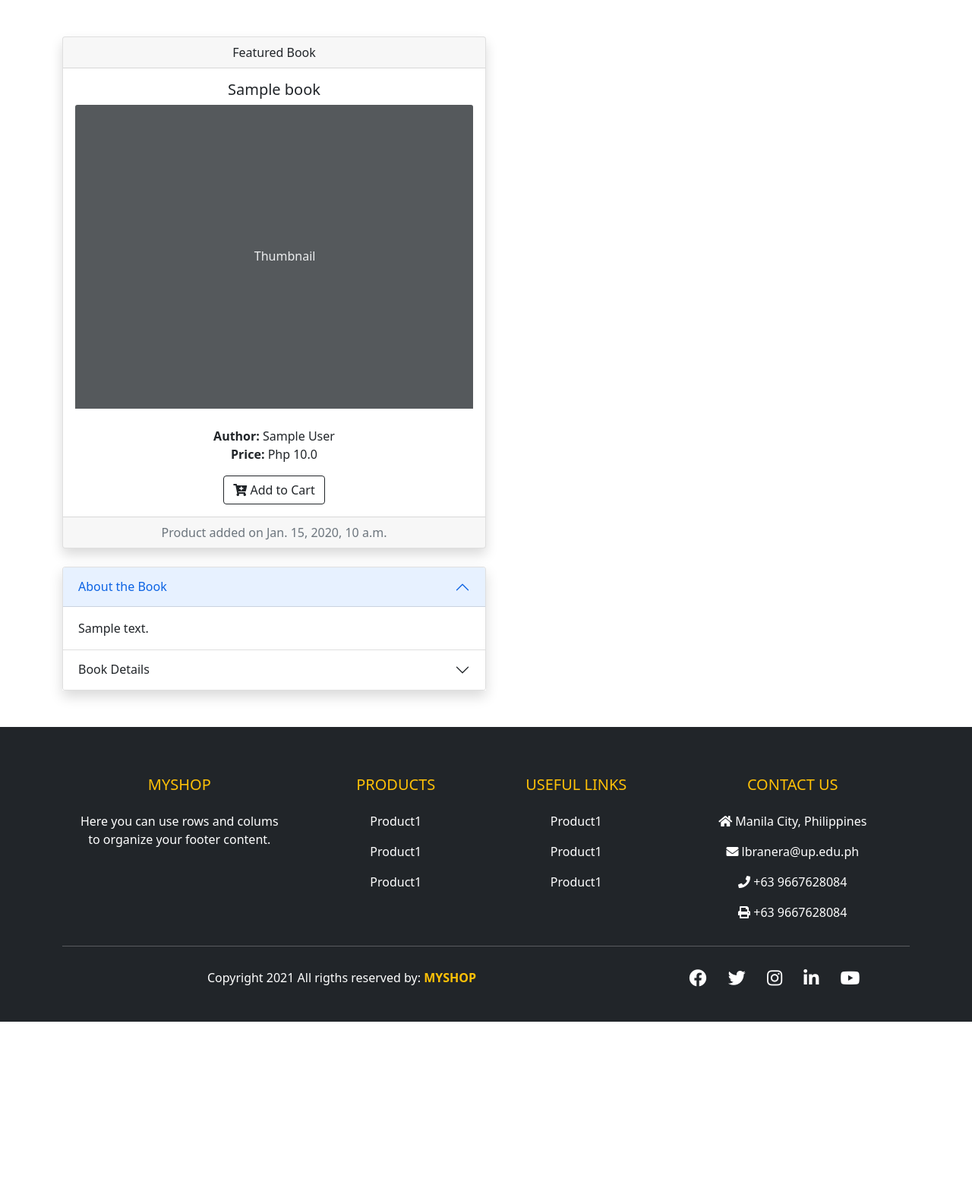
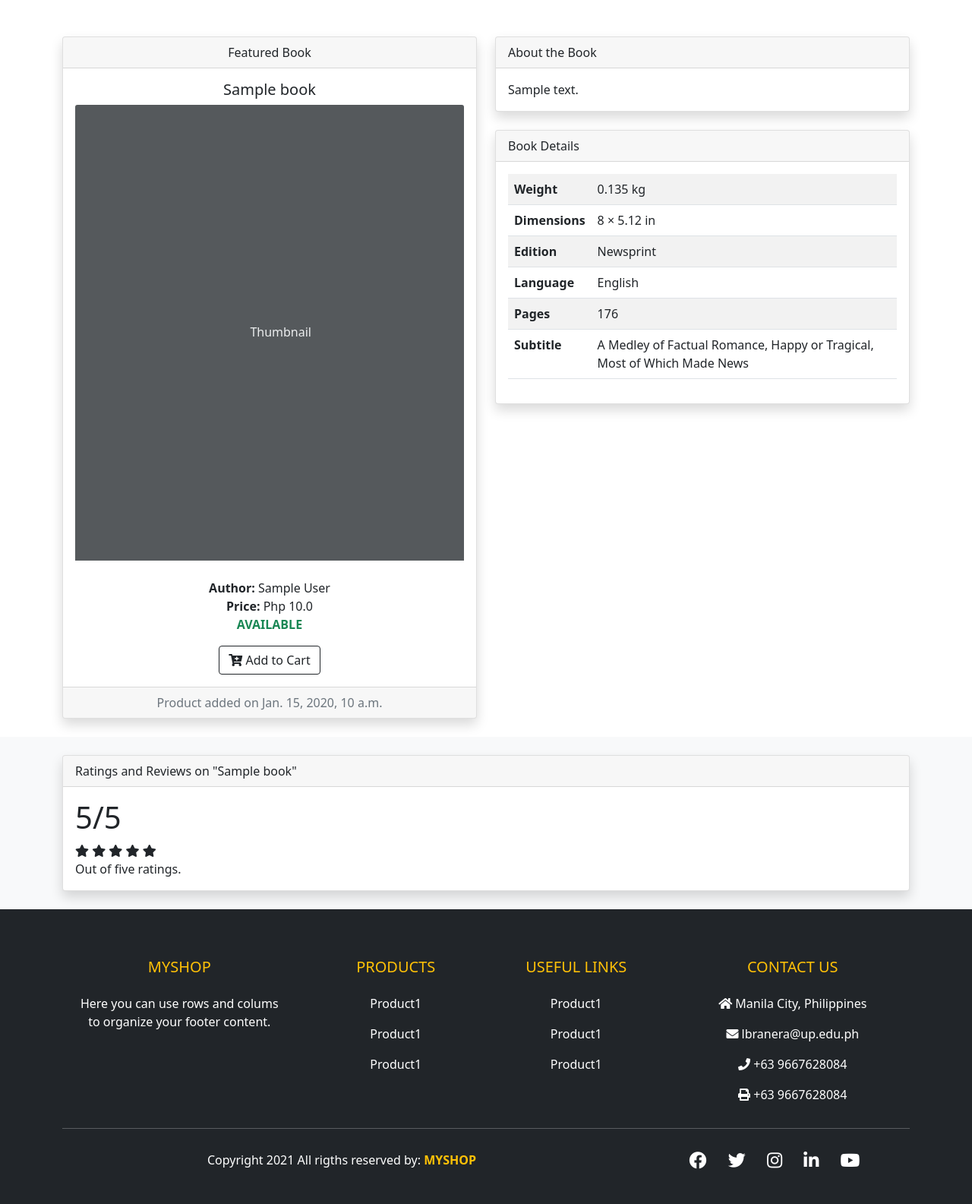
Before and after one commit to lbranera/MyShop, a Django app: page /book/1/ in a window 1280 px wide. Shown: the part 56-1641 px from the top of the page at 76% size. Before the commit the page ends 1401 px from the top, so only its background shows below. Run offline with Django 3.2, Linux system fonts and the light colour scheme; tables that the repository leaves empty hold one stand-in row (values such as "Sample post").

Commit message:
modified view book page

```diff
--- a/products/templates/products/book.html
+++ b/products/templates/products/book.html
@@ -4,6 +4,7 @@
 
 <br><br>
 <div class="container">
+  <div class="row">
     <div class="col-sm-6">
       <div class="card text-center shadow">
         <div class="card-header">
@@ -12,12 +13,13 @@
         <div class="card-body">
             <h5 class="card-title">{{book.title}}</h5>
 
-                <svg class="bd-placeholder-img card-img-top" width="100%" height="400" xmlns="http://www.w3.org/2000/svg" role="img" aria-label="Placeholder: Thumbnail" preserveAspectRatio="xMidYMid slice" focusable="false"><title>Placeholder</title><rect width="100%" height="100%" fill="#55595c"/><text x="45%" y="50%" fill="#eceeef" dy=".3em">Thumbnail</text></svg>
+            <svg class="bd-placeholder-img card-img-top" width="100%" height="600" xmlns="http://www.w3.org/2000/svg" role="img" aria-label="Placeholder: Thumbnail" preserveAspectRatio="xMidYMid slice" focusable="false"><title>Placeholder</title><rect width="100%" height="100%" fill="#55595c"/><text x="45%" y="50%" fill="#eceeef" dy=".3em">Thumbnail</text></svg>
 
                 <br><br>
                 <p class="card-text">
                     <strong>Author:</strong> {{book.author}} <br>
-                    <strong>Price:</strong> Php {{book.price}}
+                    <strong>Price:</strong> Php {{book.price}} <br>
+                    <strong class="text-success">AVAILABLE</strong>
                 </p>
 
                 <button type="button" class="btn btn-outline-dark"> <i class="fas fa-cart-plus"></i> Add to Cart</button>
@@ -26,39 +28,85 @@
           Product added on {{book.date_created}}
         </div>
       </div>
+    </div>
+
+    <div class="col-sm-6">
+      <div class="card shadow">
+        <div class="card-header">
+          About the Book
+        </div>
+        <div class="card-body">
+          {{book.description}}
+        </div>
+      </div>
 
       <br>
 
-        <div class="accordion shadow" id="accordionExample">
-            <div class="accordion-item">
-              <h2 class="accordion-header" id="headingOne">
-                <button class="accordion-button" type="button" data-bs-toggle="collapse" data-bs-target="#collapseOne" aria-expanded="true" aria-controls="collapseOne">
-                  About the Book
-                </button>
-              </h2>
-              <div id="collapseOne" class="accordion-collapse collapse show" aria-labelledby="headingOne" data-bs-parent="#accordionExample">
-                <div class="accordion-body">
-                    {{book.description}}
+      <div class="card shadow">
+        <div class="card-header">
+          Book Details
         </div>
-              </div>
-            </div>
-            <div class="accordion-item">
-              <h2 class="accordion-header" id="headingTwo">
-                <button class="accordion-button collapsed" type="button" data-bs-toggle="collapse" data-bs-target="#collapseTwo" aria-expanded="false" aria-controls="collapseTwo">
-                  Book Details
-                </button>
-              </h2>
-              <div id="collapseTwo" class="accordion-collapse collapse" aria-labelledby="headingTwo" data-bs-parent="#accordionExample">
-                <div class="accordion-body">
-                  <strong>This is the second item's accordion body.</strong> It is hidden by default, until the collapse plugin adds the appropriate classes that we use to style each element. These classes control the overall appearance, as well as the showing and hiding via CSS transitions. You can modify any of this with custom CSS or overriding our default variables. It's also worth noting that just about any HTML can go within the <code>.accordion-body</code>, though the transition does limit overflow.
-                </div>
-              </div>
+        <div class="card-body">
+          <table class="table table-striped  table-hover">
+            <tbody>
+              <tr>
+                <td><strong>Weight</strong> </td>
+                <td>0.135 kg</td>
+              </tr>
+              <tr>
+                <td><strong>Dimensions</strong></td>
+                <td>8 × 5.12 in</td>
+              </tr>
+              <tr>
+                <td><strong>Edition</strong> </td>
+                <td>Newsprint</td>
+              </tr>
+              <tr>
+                <td><strong>Language</strong> </td>
+                <td>English</td>
+              </tr>
+              <tr>
+                <td><strong>Pages</strong> </td>
+                <td>176</td>
+              </tr>
+              <tr>
+                <td><strong>Subtitle</strong> </td>
+                <td>A Medley of Factual Romance, Happy or Tragical, Most of Which Made News</td>
+              </tr>
+            </tbody>
+          </table>
         </div>
       </div>
 
     </div>
+
   </div>
-<br><br>
+</div>
+
+<br>
+<div class="container-fluid bg-light">
+  <br>
+  <div class="container">
+    <div class="card shadow">
+      <div class="card-header">
+        Ratings and Reviews on "{{book.title}}"
+      </div>
+      <div class="card-body">
+        <h1 class="card-title">5/5</h1>
+
+
+        <i class="fas fa-star"></i>
+        <i class="fas fa-star"></i>
+        <i class="fas fa-star"></i>
+        <i class="fas fa-star"></i>
+        <i class="fas fa-star"></i>
+
+        <p class="card-text">Out of five ratings.</p>
+      </div>
+    </div>
+  </div>
+  <br>
+</div>
 
 
 
```
Lines whose indentation alone changed are shown as unchanged.
